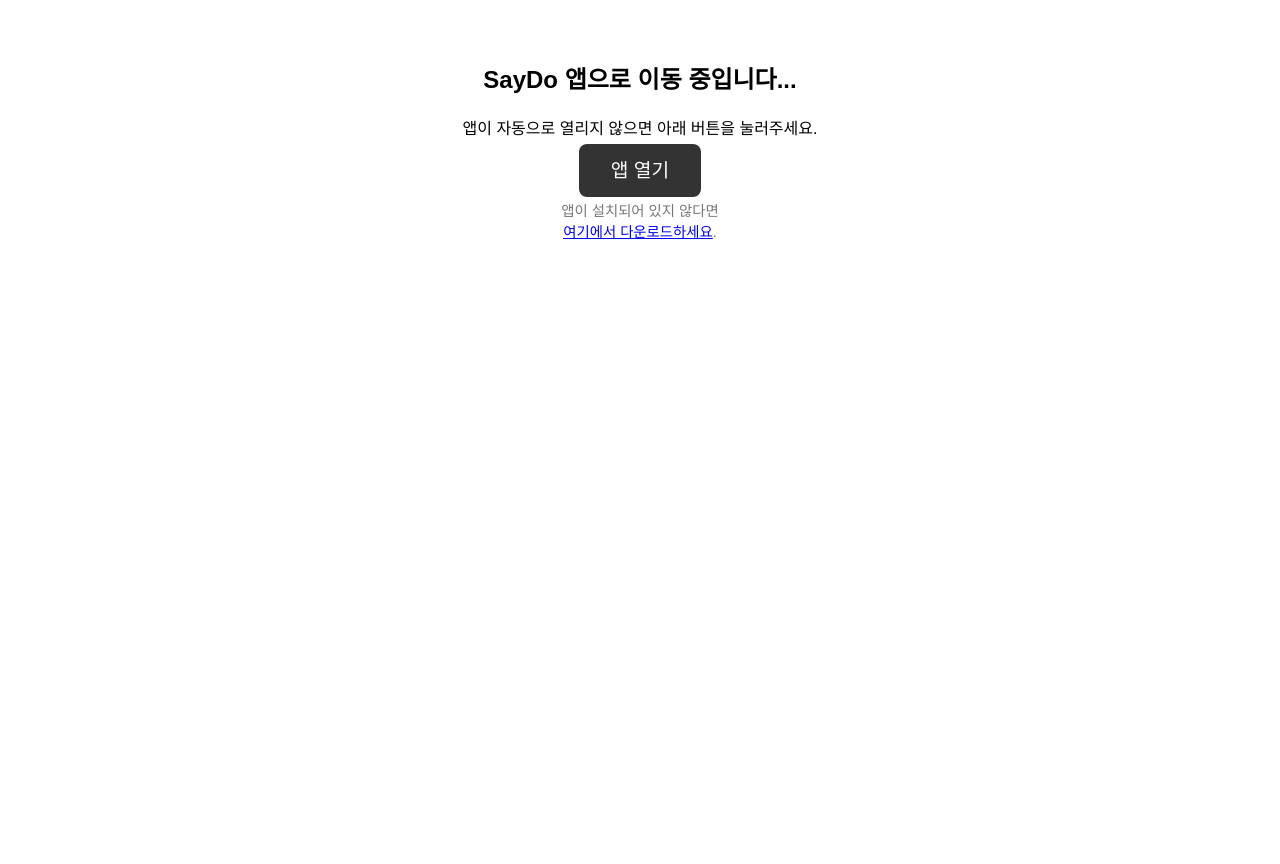
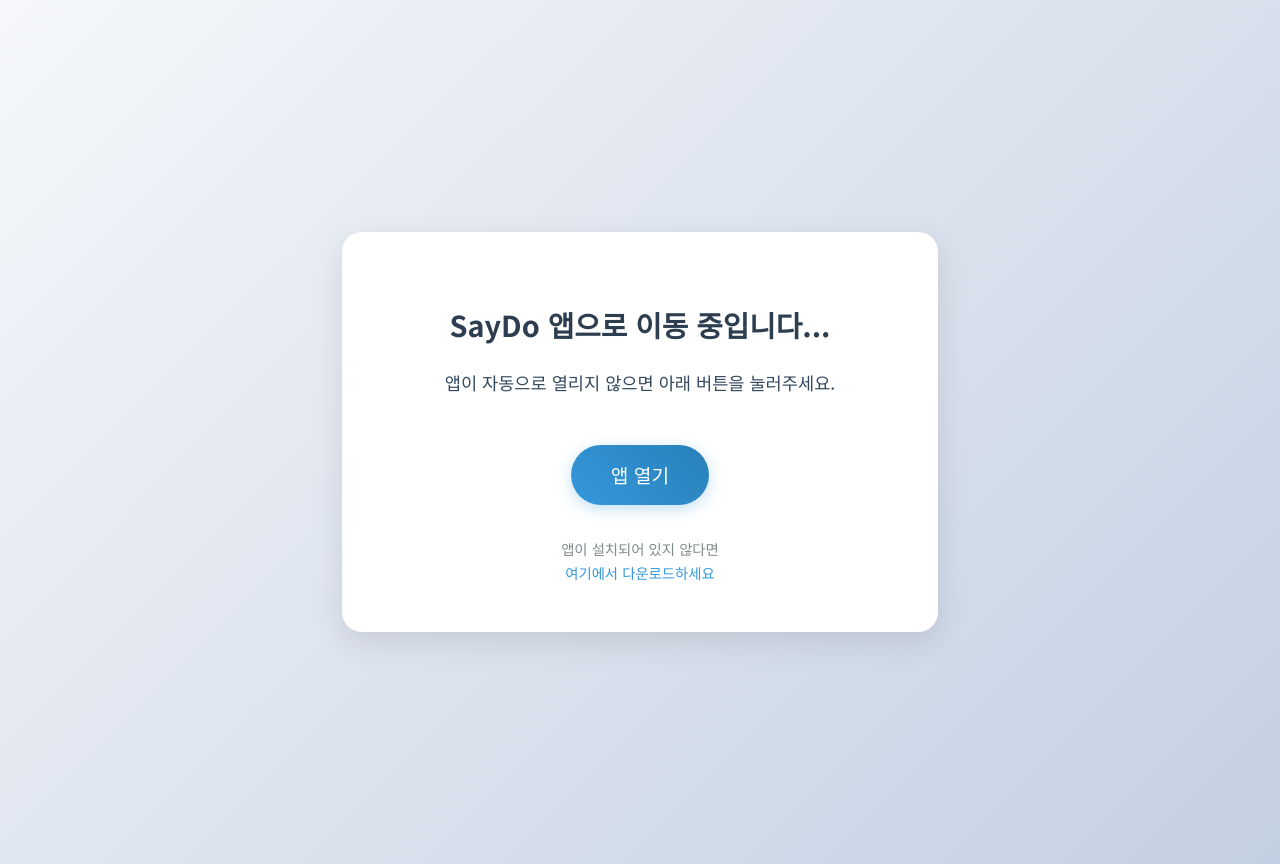
Before and after one commit to Nompangs/invite-page, a plain HTML site: page index.html in a window 1280 px wide. Before the commit the page ends 800 px from the top, so only its background shows below. Drawn offline with Linux system fonts and the light colour scheme.

Commit message:
Restore improved design with better styling

```diff
--- a/index.html
+++ b/index.html
@@ -4,10 +4,91 @@
   <meta charset="UTF-8" />
   <meta name="viewport" content="width=device-width, initial-scale=1.0"/>
   <title>SayDo 초대</title>
+  <link href="https://fonts.googleapis.com/css2?family=Noto+Sans+KR:wght@400;500;700&display=swap" rel="stylesheet">
   <style>
-    body { font-family: sans-serif; text-align: center; padding: 2rem; }
-    .button { margin-top: 2rem; padding: 1rem 2rem; font-size: 1.2rem; background: #333; color: #fff; border-radius: 8px; text-decoration: none; }
-    .small { font-size: 0.9rem; color: #777; margin-top: 1rem; }
+    body {
+      font-family: 'Noto Sans KR', sans-serif;
+      text-align: center;
+      padding: 2rem;
+      margin: 0;
+      min-height: 100vh;
+      display: flex;
+      flex-direction: column;
+      justify-content: center;
+      align-items: center;
+      background: linear-gradient(135deg, #f5f7fa 0%, #c3cfe2 100%);
+      color: #2c3e50;
+    }
+
+    .container {
+      background: white;
+      padding: 3rem;
+      border-radius: 20px;
+      box-shadow: 0 10px 30px rgba(0,0,0,0.1);
+      max-width: 500px;
+      width: 90%;
+      animation: fadeIn 0.8s ease-out;
+    }
+
+    h2 {
+      font-size: 1.8rem;
+      margin-bottom: 1.5rem;
+      color: #2c3e50;
+    }
+
+    p {
+      font-size: 1.1rem;
+      line-height: 1.6;
+      color: #34495e;
+      margin-bottom: 2rem;
+    }
+
+    .button {
+      display: inline-block;
+      margin-top: 1rem;
+      padding: 1rem 2.5rem;
+      font-size: 1.2rem;
+      background: linear-gradient(45deg, #3498db, #2980b9);
+      color: white;
+      border-radius: 50px;
+      text-decoration: none;
+      transition: transform 0.2s, box-shadow 0.2s;
+      box-shadow: 0 4px 15px rgba(52, 152, 219, 0.3);
+    }
+
+    .button:hover {
+      transform: translateY(-2px);
+      box-shadow: 0 6px 20px rgba(52, 152, 219, 0.4);
+    }
+
+    .small {
+      font-size: 0.9rem;
+      color: #7f8c8d;
+      margin-top: 2rem;
+      line-height: 1.6;
+    }
+
+    .small a {
+      color: #3498db;
+      text-decoration: none;
+      font-weight: 500;
+      transition: color 0.2s;
+    }
+
+    .small a:hover {
+      color: #2980b9;
+    }
+
+    @keyframes fadeIn {
+      from {
+        opacity: 0;
+        transform: translateY(20px);
+      }
+      to {
+        opacity: 1;
+        transform: translateY(0);
+      }
+    }
   </style>
   <script>
     function openApp() {
@@ -24,13 +105,15 @@
   </script>
 </head>
 <body>
-  <h2>SayDo 앱으로 이동 중입니다...</h2>
-  <p>앱이 자동으로 열리지 않으면 아래 버튼을 눌러주세요.</p>
-  <a class="button" href="#" onclick="openApp()">앱 열기</a>
+  <div class="container">
+    <h2>SayDo 앱으로 이동 중입니다...</h2>
+    <p>앱이 자동으로 열리지 않으면 아래 버튼을 눌러주세요.</p>
+    <a class="button" href="#" onclick="openApp()">앱 열기</a>
 
-  <div class="small">
-    앱이 설치되어 있지 않다면<br/>
-    <a href="https://yourdomain.com/download">여기에서 다운로드하세요</a>.
+    <div class="small">
+      앱이 설치되어 있지 않다면<br/>
+      <a href="https://yourdomain.com/download">여기에서 다운로드하세요</a>
+    </div>
   </div>
 </body>
 </html>
```
